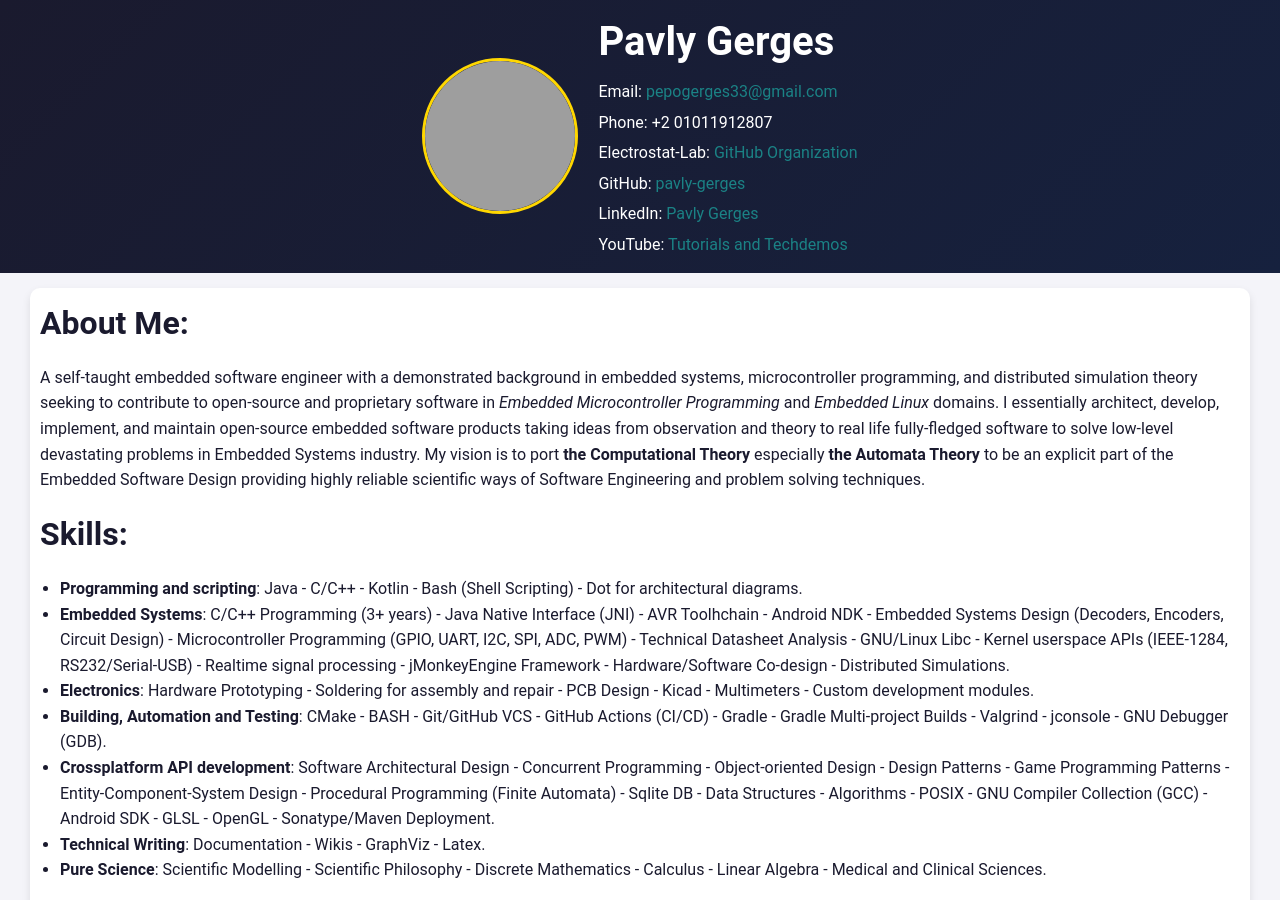
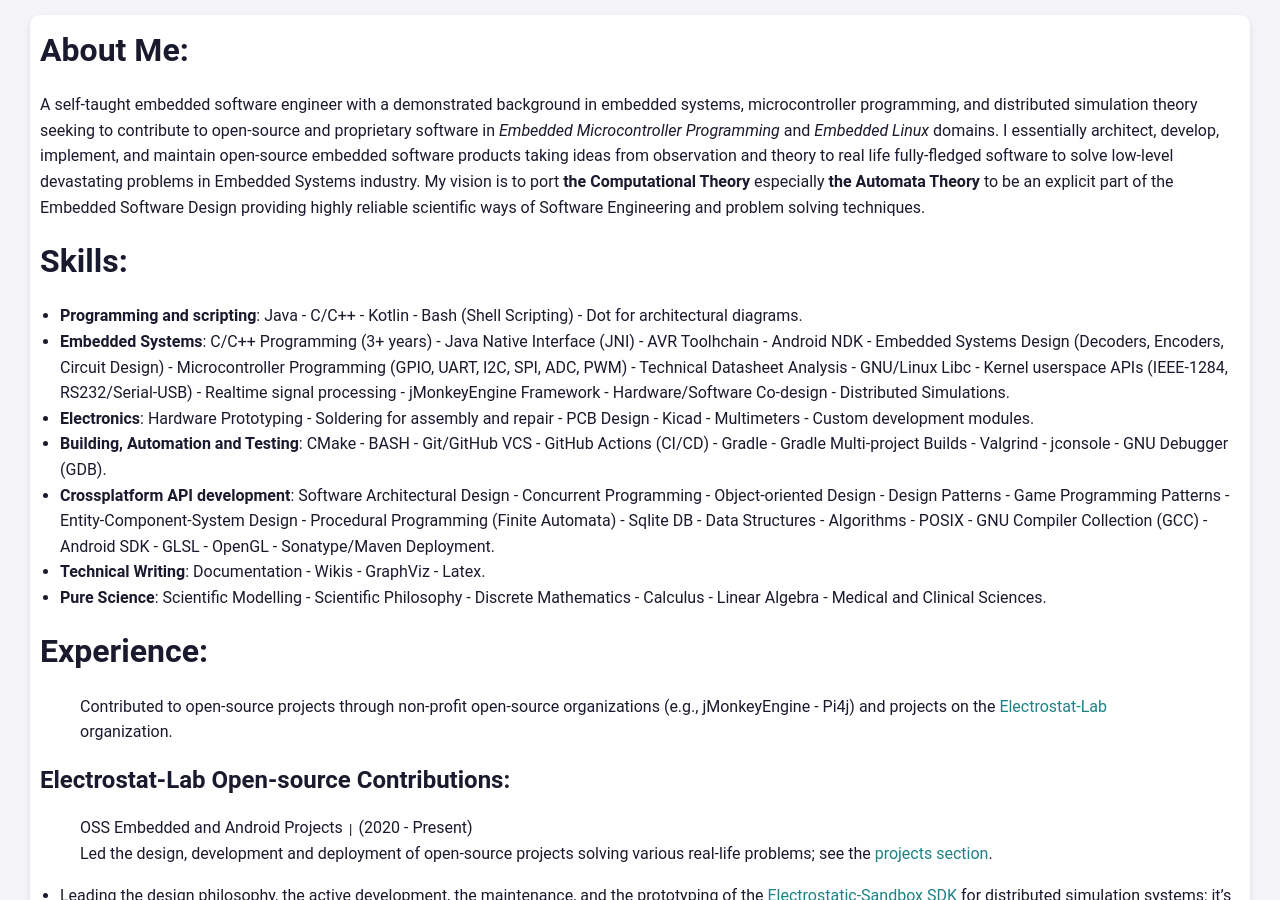
Before and after one commit to pavly-gerges/pavly-gerges, a Jekyll site: the page built from resume/index.md, in a window 1280 px wide and 900 px high. Built offline with Jekyll 4.4.1, drawn with Linux system fonts in a browser that asks for light colours; our own code applies the rules of GitHub Pages for plain Markdown files; grey boxes are pictures that could not be loaded.

Commit message:
Update default.html

```diff
--- a/resume/_layouts/default.html
+++ b/resume/_layouts/default.html
@@ -119,21 +119,6 @@
 </head>
 <body>
 
-    <header>
-        <div class="header-container">
-            <img src="https://avatars.githubusercontent.com/u/60224159?v=4" alt="Pavly Gerges" class="avatar">
-            <div class="header-info">
-                <h1>Pavly Gerges</h1>
-                <p>Email: <a href="mailto:pepogerges33@gmail.com">pepogerges33@gmail.com</a></p>
-                <p>Phone: +2 01011912807</p>
-                <p>Electrostat-Lab: <a href="https://github.com/Electrostat-Lab" target="_blank">GitHub Organization</a></p>
-                <p>GitHub: <a href="https://github.com/pavly-gerges">pavly-gerges</a></p>
-                <p>LinkedIn: <a href="https://www.linkedin.com/in/pavly-gerges-420b81228/">Pavly Gerges</a></p>
-                <p>YouTube: <a href="https://www.youtube.com/@pavlg3944">Tutorials and Techdemos</a></p>
-            </div>
-        </div>
-    </header>
-
     <div class="container">
         {{ content }}
     </div>
```
